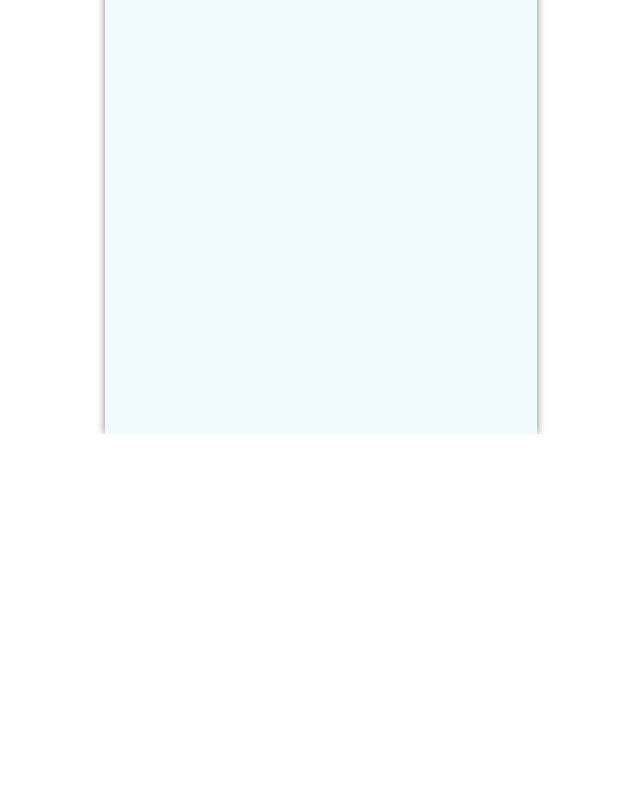
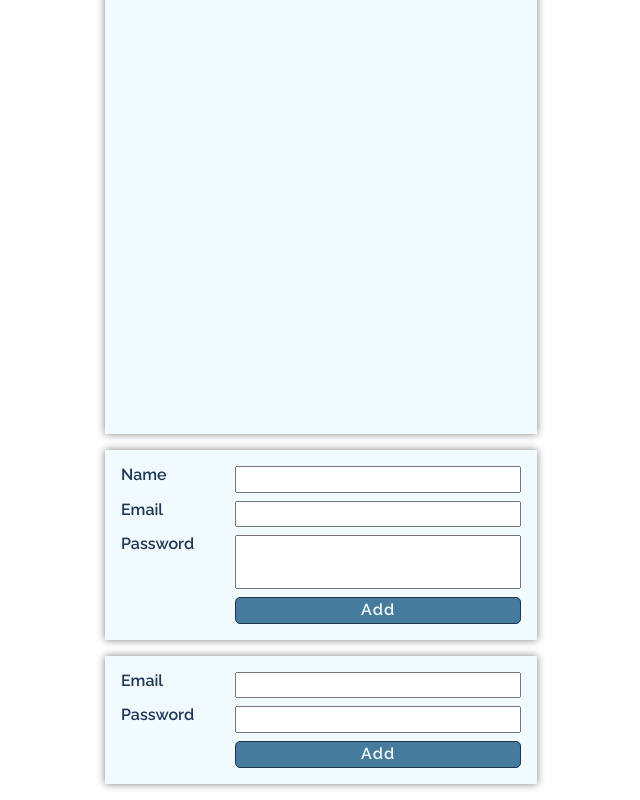
Before and after one commit to buscaroli/react-firebase-basic-get-post, a React (Create React App) app: page /contacts in a window 1280 px wide. Shown: the part 476-1276 px from the top of the page, without its empty margins (319-959 px from the left). Before the commit the page ends 910 px from the top, so only its background shows below. Built offline with nearby package versions, Linux system fonts and the light colour scheme; no server answers; the database is empty.

Commit message:
Created two components for logging in and out, setup basic config of firebase auth

```diff
--- a/src/api/firebase.js
+++ b/src/api/firebase.js
@@ -1,14 +1,20 @@
 import { initializeApp } from 'firebase/app'
 import { getFirestore } from 'firebase/firestore'
+import { getAuth } from 'firebase/auth'
 
 const firebaseConfig = {
   apiKey: process.env.REACT_APP_FIREBASE_APIKEY,
-  authDomain: 'react-firebase-basic-app-a06ad.firebaseapp.com',
+  authDomain: process.env.REACT_APP_FIREBASE_AUTH_DOMAIN,
   projectId: 'react-firebase-basic-app-a06ad',
   storageBucket: 'react-firebase-basic-app-a06ad.appspot.com',
   messagingSenderId: '75746738576',
   appId: '1:75746738576:web:d398d9164f81b0328ef315',
 }
 
+// Initialize Firebase
 const app = initializeApp(firebaseConfig)
+
+// Initialize Firebase Authentication and get a reference to the service
+export const auth = getAuth(app)
+
 export const db = getFirestore(app)
--- a/src/components/Container.js
+++ b/src/components/Container.js
@@ -3,18 +3,26 @@
 import Form from './Form'
 import DataList from './DataList'
 import DatabaseContext from '../contexts/DatabaseContext'
+import Signin from './Signin'
+import Login from './Login'
+import { auth } from '../api/firebase'
 
 function Container() {
-  const { messages, sendMessage, getMessages } = useContext(DatabaseContext)
+  const { messages, getMessages } = useContext(DatabaseContext)
 
   useEffect(() => {
     getMessages()
+    console.log(auth)
   }, [])
 
   return (
     <main className={styles.main}>
       <Form />
-      <DataList messages={messages} />
+      <div>
+        <DataList messages={messages} />
+        <Signin />
+        <Login />
+      </div>
     </main>
   )
 }
--- a/src/components/DataList.js
+++ b/src/components/DataList.js
@@ -5,7 +5,7 @@
 function DataList({ messages }) {
   return (
     <div className={styles.list}>
-      <h3>Data</h3>
+      <h3>Message Board</h3>
       {messages.map((msg, index) => (
         <Message message={msg} key={index} />
       ))}
--- a/src/components/DataList.module.scss
+++ b/src/components/DataList.module.scss
@@ -3,9 +3,10 @@
   background-color: var(--color-light);
 
   width: 400px;
-  min-height: 70vh;
+  height: 70vh;
   padding: 1rem;
   box-shadow: 0 0 8px gray;
+  overflow-y: scroll;
 
   @media screen and (max-width: 640px){
     width: 300px;
--- a/src/components/Form.js
+++ b/src/components/Form.js
@@ -7,11 +7,8 @@
   const { sendMessage } = useContext(DatabaseContext)
 
   const [name, setName] = useState('')
-  const [validName, setValidName] = useState(true)
   const [email, setEmail] = useState('')
-  const [validEmail, setValidEmail] = useState(true)
   const [text, setText] = useState('')
-  const [validText, setValidText] = useState(true)
 
   const formSubmissionHandler = (e) => {
     e.preventDefault()
@@ -24,28 +21,18 @@
     setName('')
     setEmail('')
     setText('')
-    setValidName(true)
-    setValidEmail(true)
-    setValidText(true)
   }
 
   const nameHandler = (e) => {
     setName(e.target.value)
-
-    name.length > 0 ? setValidName(true) : setValidName(false)
   }
 
   const emailHandler = (e) => {
     setEmail(e.target.value)
-    email.includes('@') && email.includes('.')
-      ? setValidEmail(true)
-      : setValidEmail(false)
   }
 
   const textHandler = (e) => {
     setText(e.target.value)
-
-    text.length > 0 ? setValidText(true) : setValidText(false)
   }
 
   return (
@@ -55,9 +42,7 @@
       </label>
       <input
         onChange={nameHandler}
-        className={`${styles.formInput} ${
-          validName === true ? '' : styles.invalid
-        }`}
+        className={styles.formInput}
         value={name}
         type="text"
         id="name"
@@ -68,7 +53,7 @@
       </label>
       <input
         onChange={emailHandler}
-        className={`${styles.formInput} ${validEmail ? '' : styles.invalid}`}
+        className={styles.formInput}
         value={email}
         type="text"
         id="email"
@@ -79,7 +64,7 @@
       </label>
       <textarea
         onChange={textHandler}
-        className={`${styles.formTextarea} ${validText ? '' : styles.invalid}`}
+        className={styles.formTextarea}
         value={text}
         type="text"
         id="text"
--- a/src/components/Links.js
+++ b/src/components/Links.js
@@ -4,9 +4,8 @@
 
 const linkArray = [
   { text: 'Home', path: '/home' },
-  { text: 'Where', path: '/where' },
-  { text: 'Why', path: '/why' },
-  { text: 'Who', path: '/who' },
+  { text: 'About', path: '/about' },
+  { text: 'Contacts', path: '/contacts' },
 ]
 
 function Links() {
@@ -19,6 +18,15 @@
           </Link>
         )
       })}
+      <Link className={style.headerLinks} to={'/login'}>
+        Login
+      </Link>
+      <Link className={style.headerLinks} to={'/logout'}>
+        Logout
+      </Link>
+      <Link className={style.headerLinks} to={'/signup'}>
+        Signup
+      </Link>
     </div>
   )
 }
--- /dev/null
+++ b/src/components/Login.js
@@ -0,0 +1,64 @@
+import React from 'react'
+import { useState } from 'react'
+import styles from './Login.module.scss'
+
+function Login() {
+  const [email, setEmail] = useState('')
+  const [password, setPassword] = useState('')
+
+  const emailHandler = (e) => {
+    setEmail(e.target.value)
+  }
+
+  const passwordHandler = (e) => {
+    setPassword(e.target.value)
+  }
+
+  const formSubmissionHandler = (e) => {
+    e.preventDefault()
+
+    const date = new Date()
+    const time = date.getTime()
+
+    setEmail('')
+    setPassword('')
+  }
+
+  return (
+    <div className={styles.login}>
+      <form className={styles.loginForm}>
+        <label className={styles.formLabel} htmlFor="email">
+          Email
+        </label>
+        <input
+          onChange={emailHandler}
+          className={styles.formInput}
+          value={email}
+          type="text"
+          id="email"
+        />
+
+        <label className={styles.formLabel} htmlFor="password">
+          Password
+        </label>
+        <input
+          onChange={passwordHandler}
+          className={styles.formPassword}
+          value={password}
+          type="text"
+          id="password"
+        />
+
+        <button
+          onClick={formSubmissionHandler}
+          className={styles.btnAdd}
+          type="submit"
+        >
+          Add
+        </button>
+      </form>
+    </div>
+  )
+}
+
+export default Login
--- /dev/null
+++ b/src/components/Login.module.scss
@@ -0,0 +1,63 @@
+.loginForm {
+  margin: 1rem auto;
+  padding: 1rem;
+  // border: 2px solid black;
+  box-shadow: 0px 0px 8px gray;
+  max-width: 400px;
+  display: grid;
+  grid-template-columns: 8;
+  grid-template-rows: 1fr 1fr 1fr;
+  gap: .5rem;
+  background: var(--color-light);
+  color: var(--color-dark);
+  width: 400px;
+  font-weight: bold;
+
+  @media screen and (max-width: 640px) {
+    width: 300px;
+  }
+}
+
+.formLabel {
+  grid-column: 1/3;
+
+}
+
+.formInput {
+  grid-column: 3/9;
+
+  &:focus {
+    outline: none;
+  }
+
+}
+
+.formPassword {
+  grid-column: 3/9;
+
+  &:focus {
+    outline: none;
+  }
+
+}
+
+.btnAdd {
+  grid-column: 3/9;
+  padding: .2rem 0;
+  font-weight: bold;
+  letter-spacing: 1.2px;
+  border-radius: 5px;
+  border: 1px solid var(--color-dark);
+  background-color: var(--color-medium);
+  color: var(--color-light);
+
+  &:hover {
+    opacity: .8;
+
+  }
+}
+
+.invalid {
+
+  border: 2px solid orange;
+}
--- /dev/null
+++ b/src/components/Signin.js
@@ -0,0 +1,80 @@
+import React from 'react'
+import { useState } from 'react'
+import styles from './Signin.module.scss'
+
+function Signin() {
+  const [name, setName] = useState('')
+  const [email, setEmail] = useState('')
+  const [password, setPassword] = useState('')
+
+  const nameHandler = (e) => {
+    setName(e.target.value)
+  }
+
+  const emailHandler = (e) => {
+    setEmail(e.target.value)
+  }
+
+  const passwordHandler = (e) => {
+    setPassword(e.target.value)
+  }
+
+  const formSubmissionHandler = (e) => {
+    e.preventDefault()
+
+    const date = new Date()
+    const time = date.getTime()
+
+    setName('')
+    setEmail('')
+    setPassword('')
+  }
+
+  return (
+    <div className={styles.signin}>
+      <form className={styles.signinForm}>
+        <label className={styles.formLabel} htmlFor="name">
+          Name
+        </label>
+        <input
+          onChange={nameHandler}
+          className={styles.formInput}
+          value={name}
+          type="text"
+          id="name"
+        />
+
+        <label className={styles.formLabel} htmlFor="email">
+          Email
+        </label>
+        <input
+          onChange={emailHandler}
+          className={styles.formInput}
+          value={email}
+          type="text"
+          id="email"
+        />
+
+        <label className={styles.formLabel} htmlFor="password">
+          Password
+        </label>
+        <input
+          onChange={passwordHandler}
+          className={styles.formPassword}
+          value={password}
+          type="text"
+          id="password"
+        />
+        <button
+          onClick={formSubmissionHandler}
+          className={styles.btnAdd}
+          type="submit"
+        >
+          Add
+        </button>
+      </form>
+    </div>
+  )
+}
+
+export default Signin
--- /dev/null
+++ b/src/components/Signin.module.scss
@@ -0,0 +1,63 @@
+.signinForm {
+  margin: 1rem auto;
+  padding: 1rem;
+  // border: 2px solid black;
+  box-shadow: 0px 0px 8px gray;
+  max-width: 400px;
+  display: grid;
+  grid-template-columns: 8;
+  grid-template-rows: 1fr 1fr 2fr 1fr;
+  gap: .5rem;
+  background: var(--color-light);
+  color: var(--color-dark);
+  width: 400px;
+  font-weight: bold;
+
+  @media screen and (max-width: 640px) {
+    width: 300px;
+  }
+}
+
+.formLabel {
+  grid-column: 1/3;
+
+}
+
+.formInput {
+  grid-column: 3/9;
+
+  &:focus {
+    outline: none;
+  }
+
+}
+
+.formPassword {
+  grid-column: 3/9;
+
+  &:focus {
+    outline: none;
+  }
+
+}
+
+.btnAdd {
+  grid-column: 3/9;
+  padding: .2rem 0;
+  font-weight: bold;
+  letter-spacing: 1.2px;
+  border-radius: 5px;
+  border: 1px solid var(--color-dark);
+  background-color: var(--color-medium);
+  color: var(--color-light);
+
+  &:hover {
+    opacity: .8;
+
+  }
+}
+
+.invalid {
+
+  border: 2px solid orange;
+}
--- a/src/contexts/DatabaseContext.js
+++ b/src/contexts/DatabaseContext.js
@@ -1,11 +1,26 @@
 import { createContext, useState } from 'react'
 import { db } from '../api/firebase'
 import { collection, addDoc, getDocs, orderBy } from 'firebase/firestore'
+import { getAuth, onAuthStateChanged } from 'firebase/auth'
 
 const DatabaseContext = createContext()
 
 export function DatabaseProvider({ children }) {
+  const auth = getAuth()
+  const [isLogged, setIsLogged] = useState(false)
   const [messages, setMessages] = useState([])
+
+  onAuthStateChanged(auth, (user) => {
+    if (user) {
+      // User is signed in, see docs for a list of available properties
+      // https://firebase.google.com/docs/reference/js/firebase.User
+      const uid = user.uid
+      // ...
+    } else {
+      // User is signed out
+      // ...
+    }
+  })
 
   // get all messages
   const getMessages = async () => {
@@ -31,7 +46,7 @@
     } else {
       console.log(messages)
       retrievedMsgs.sort((a, b) => b.time - a.time)
-      console.log('sorted: ', retrievedMsgs)
+      // console.log('sorted: ', retrievedMsgs)
       setMessages(retrievedMsgs)
     }
   }
@@ -46,6 +61,18 @@
     }
   }
 
+  onAuthStateChanged(auth, (user) => {
+    if (user) {
+      // User is signed in, see docs for a list of available properties
+      // https://firebase.google.com/docs/reference/js/firebase.User
+      const uid = user.uid
+      // ...
+    } else {
+      // User is signed out
+      // ...
+    }
+  })
+
   return (
     <DatabaseContext.Provider value={{ messages, getMessages, sendMessage }}>
       {children}
```
